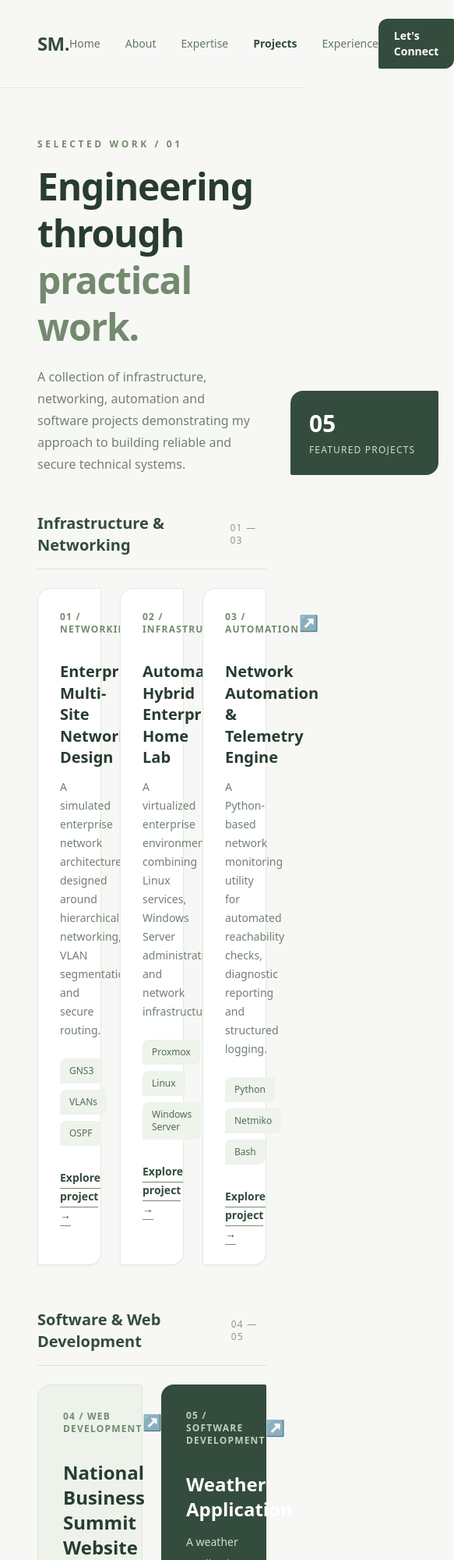
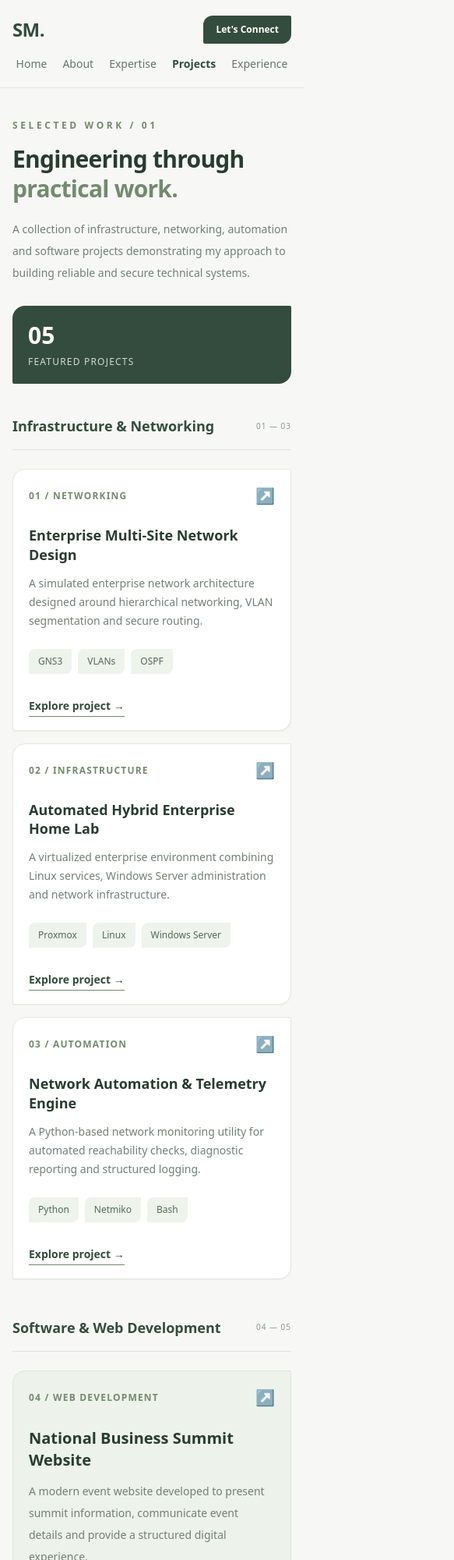
Before and after one commit to SechabaL/sechaba-static-portfolio, a plain HTML site: page projects.html in a window 390 px wide. Shown: the top 2000 px of the page at 78% size, 583 px wide, since content can reach past the window. Drawn offline with nearby package versions, Linux system fonts and the light colour scheme.

Commit message:
Improve Projects page responsive layout

```diff
--- a/projects.html
+++ b/projects.html
@@ -11,11 +11,14 @@
 <body class="bg-[#F7F8F5] text-[#283C30] font-sans">
 
     <!-- Navigation -->
-    <header class="px-12 py-6 border-b border-[#E3E8E1] bg-[#F7F8F5]">
-        <nav class="max-w-7xl mx-auto flex items-center justify-between">
-            <a href="index.html" class="text-2xl font-bold tracking-tight text-[#344C3D]">SM.</a>
+    <header class="px-4 sm:px-6 lg:px-12 py-5 sm:py-6 border-b border-[#E3E8E1] bg-[#F7F8F5]">
+        <nav class="max-w-7xl mx-auto flex flex-wrap items-center justify-between gap-4">
 
-            <div class="flex items-center gap-8 text-sm font-medium text-[#66756A]">
+            <a href="index.html" class="text-2xl font-bold tracking-tight text-[#344C3D]">
+                SM.
+            </a>
+
+            <div class="order-3 w-full flex flex-wrap items-center justify-center gap-x-5 gap-y-3 text-sm font-medium text-[#66756A] md:order-none md:w-auto md:justify-start md:gap-8">
                 <a href="index.html" class="hover:text-[#344C3D]">Home</a>
                 <a href="about.html" class="hover:text-[#344C3D]">About</a>
                 <a href="expertise.html" class="hover:text-[#344C3D]">Expertise</a>
@@ -24,54 +27,77 @@
             </div>
 
             <a href="contact.html"
-               class="bg-[#344C3D] text-white px-5 py-3 text-sm font-semibold rounded-tl-xl rounded-br-xl rounded-tr-sm rounded-bl-sm hover:bg-[#496451]">
+               class="bg-[#344C3D] text-white px-4 sm:px-5 py-2.5 sm:py-3 text-xs sm:text-sm font-semibold rounded-tl-xl rounded-br-xl rounded-tr-sm rounded-bl-sm hover:bg-[#496451]">
                 Let's Connect
             </a>
+
         </nav>
     </header>
 
-    <main class="max-w-7xl mx-auto px-12 py-16">
+
+    <main class="max-w-7xl mx-auto px-4 sm:px-6 lg:px-12 py-10 sm:py-12 lg:py-16">
 
         <!-- Page Introduction -->
-        <section class="flex items-end justify-between gap-12 mb-12">
+        <section class="flex flex-col lg:flex-row lg:items-end lg:justify-between gap-7 lg:gap-12 mb-10 sm:mb-12">
+
             <div class="max-w-2xl">
+
                 <p class="text-xs uppercase tracking-[0.3em] font-bold text-[#738A6E] mb-4">
                     Selected Work / 01
                 </p>
 
-                <h1 class="text-5xl font-bold tracking-tight text-[#283C30] leading-tight">
+                <h1 class="text-3xl sm:text-4xl lg:text-5xl font-bold tracking-tight text-[#283C30] leading-tight">
                     Engineering through <span class="text-[#738A6E]">practical work.</span>
                 </h1>
 
-                <p class="text-[#718075] text-base leading-7 mt-5 max-w-xl">
+                <p class="text-[#718075] text-sm sm:text-base leading-7 mt-5 max-w-xl">
                     A collection of infrastructure, networking, automation and software projects
                     demonstrating my approach to building reliable and secure technical systems.
                 </p>
+
             </div>
 
-            <div class="bg-[#344C3D] text-white p-6 rounded-tl-2xl rounded-br-2xl rounded-tr-sm rounded-bl-sm min-w-[190px]">
+            <div class="bg-[#344C3D] text-white p-5 sm:p-6 rounded-tl-2xl rounded-br-2xl rounded-tr-sm rounded-bl-sm w-full sm:w-fit min-w-[190px]">
+
                 <p class="text-3xl font-bold">05</p>
-                <p class="text-xs text-[#D0DCCF] mt-2 uppercase tracking-widest">Featured Projects</p>
+
+                <p class="text-xs text-[#D0DCCF] mt-2 uppercase tracking-widest">
+                    Featured Projects
+                </p>
+
             </div>
+
         </section>
 
+
         <!-- Infrastructure Projects -->
-        <section class="mb-14">
-            <div class="flex items-center justify-between border-b border-[#DDE5DC] pb-4 mb-6">
-                <h2 class="text-xl font-bold text-[#344C3D]">Infrastructure & Networking</h2>
-                <span class="text-xs uppercase tracking-widest text-[#8A998D]">01 — 03</span>
+        <section class="mb-12 sm:mb-14">
+
+            <div class="flex items-center justify-between border-b border-[#DDE5DC] pb-4 mb-6 gap-4">
+
+                <h2 class="text-lg sm:text-xl font-bold text-[#344C3D]">
+                    Infrastructure & Networking
+                </h2>
+
+                <span class="text-[10px] sm:text-xs uppercase tracking-widest text-[#8A998D] shrink-0">
+                    01 — 03
+                </span>
+
             </div>
 
-            <div class="grid grid-cols-3 gap-6">
+
+            <div class="grid grid-cols-1 sm:grid-cols-2 lg:grid-cols-3 gap-4 sm:gap-5 lg:gap-6">
+
 
                 <!-- Project 1 -->
-                <article class="bg-white border border-[#E4EAE2] p-7 rounded-tl-2xl rounded-br-2xl rounded-tr-sm rounded-bl-sm shadow-sm hover:shadow-md transition">
-                    <div class="flex items-center justify-between mb-8">
+                <article class="bg-white border border-[#E4EAE2] p-5 sm:p-6 lg:p-7 rounded-tl-2xl rounded-br-2xl rounded-tr-sm rounded-bl-sm shadow-sm hover:shadow-md transition">
+
+                    <div class="flex items-center justify-between mb-6 sm:mb-8">
                         <span class="text-xs font-bold tracking-widest text-[#738A6E]">01 / NETWORKING</span>
                         <span class="text-[#738A6E] text-xl">↗</span>
                     </div>
 
-                    <h3 class="text-xl font-bold leading-snug mb-3">
+                    <h3 class="text-lg sm:text-xl font-bold leading-snug mb-3">
                         Enterprise Multi-Site Network Design
                     </h3>
 
@@ -89,16 +115,19 @@
                     <a href="projects/network-design.html" class="text-sm font-bold text-[#344C3D] border-b border-[#738A6E] pb-1 hover:text-[#738A6E]">
                         Explore project →
                     </a>
+
                 </article>
 
+
                 <!-- Project 2 -->
-                <article class="bg-white border border-[#E4EAE2] p-7 rounded-tl-2xl rounded-br-2xl rounded-tr-sm rounded-bl-sm shadow-sm hover:shadow-md transition">
-                    <div class="flex items-center justify-between mb-8">
+                <article class="bg-white border border-[#E4EAE2] p-5 sm:p-6 lg:p-7 rounded-tl-2xl rounded-br-2xl rounded-tr-sm rounded-bl-sm shadow-sm hover:shadow-md transition">
+
+                    <div class="flex items-center justify-between mb-6 sm:mb-8">
                         <span class="text-xs font-bold tracking-widest text-[#738A6E]">02 / INFRASTRUCTURE</span>
                         <span class="text-[#738A6E] text-xl">↗</span>
                     </div>
 
-                    <h3 class="text-xl font-bold leading-snug mb-3">
+                    <h3 class="text-lg sm:text-xl font-bold leading-snug mb-3">
                         Automated Hybrid Enterprise Home Lab
                     </h3>
 
@@ -116,16 +145,19 @@
                     <a href="projects/enterprise-home-lab.html" class="text-sm font-bold text-[#344C3D] border-b border-[#738A6E] pb-1 hover:text-[#738A6E]">
                         Explore project →
                     </a>
+
                 </article>
 
+
                 <!-- Project 3 -->
-                <article class="bg-white border border-[#E4EAE2] p-7 rounded-tl-2xl rounded-br-2xl rounded-tr-sm rounded-bl-sm shadow-sm hover:shadow-md transition">
-                    <div class="flex items-center justify-between mb-8">
+                <article class="bg-white border border-[#E4EAE2] p-5 sm:p-6 lg:p-7 rounded-tl-2xl rounded-br-2xl rounded-tr-sm rounded-bl-sm shadow-sm hover:shadow-md transition">
+
+                    <div class="flex items-center justify-between mb-6 sm:mb-8">
                         <span class="text-xs font-bold tracking-widest text-[#738A6E]">03 / AUTOMATION</span>
                         <span class="text-[#738A6E] text-xl">↗</span>
                     </div>
 
-                    <h3 class="text-xl font-bold leading-snug mb-3">
+                    <h3 class="text-lg sm:text-xl font-bold leading-snug mb-3">
                         Network Automation & Telemetry Engine
                     </h3>
 
@@ -143,35 +175,50 @@
                     <a href="projects/network-automation.html" class="text-sm font-bold text-[#344C3D] border-b border-[#738A6E] pb-1 hover:text-[#738A6E]">
                         Explore project →
                     </a>
+
                 </article>
 
             </div>
         </section>
 
+
         <!-- Software Projects -->
         <section>
-            <div class="flex items-center justify-between border-b border-[#DDE5DC] pb-4 mb-6">
-                <h2 class="text-xl font-bold text-[#344C3D]">Software & Web Development</h2>
-                <span class="text-xs uppercase tracking-widest text-[#8A998D]">04 — 05</span>
+
+            <div class="flex items-center justify-between border-b border-[#DDE5DC] pb-4 mb-6 gap-4">
+
+                <h2 class="text-lg sm:text-xl font-bold text-[#344C3D]">
+                    Software & Web Development
+                </h2>
+
+                <span class="text-[10px] sm:text-xs uppercase tracking-widest text-[#8A998D] shrink-0">
+                    04 — 05
+                </span>
+
             </div>
 
-            <div class="grid grid-cols-2 gap-6">
+
+            <div class="grid grid-cols-1 lg:grid-cols-2 gap-4 sm:gap-5 lg:gap-6">
+
 
                 <!-- Project 4 -->
-                <article class="bg-[#EDF2EA] border border-[#DDE6DA] p-8 rounded-tl-2xl rounded-br-2xl rounded-tr-sm rounded-bl-sm">
-                    <div class="flex items-center justify-between mb-8">
+                <article class="bg-[#EDF2EA] border border-[#DDE6DA] p-5 sm:p-6 lg:p-8 rounded-tl-2xl rounded-br-2xl rounded-tr-sm rounded-bl-sm">
+
+                    <div class="flex items-center justify-between mb-6 sm:mb-8">
                         <span class="text-xs font-bold tracking-widest text-[#738A6E]">04 / WEB DEVELOPMENT</span>
                         <span class="text-[#738A6E] text-xl">↗</span>
                     </div>
 
-                    <h3 class="text-2xl font-bold mb-3">National Business Summit Website</h3>
+                    <h3 class="text-xl sm:text-2xl font-bold mb-3">
+                        National Business Summit Website
+                    </h3>
 
                     <p class="text-sm text-[#718075] leading-7 max-w-lg mb-7">
                         A modern event website developed to present summit information,
                         communicate event details and provide a structured digital experience.
                     </p>
 
-                    <div class="flex gap-2 mb-7">
+                    <div class="flex flex-wrap gap-2 mb-7">
                         <span class="bg-white text-[#526B55] text-xs px-3 py-2 rounded-tl-lg rounded-br-lg">Next.js</span>
                         <span class="bg-white text-[#526B55] text-xs px-3 py-2 rounded-tl-lg rounded-br-lg">Tailwind CSS</span>
                         <span class="bg-white text-[#526B55] text-xs px-3 py-2 rounded-tl-lg rounded-br-lg">Vercel</span>
@@ -180,23 +227,28 @@
                     <a href="projects/national-business-summit.html" class="text-sm font-bold text-[#344C3D] border-b border-[#738A6E] pb-1 hover:text-[#738A6E]">
                         Explore project →
                     </a>
+
                 </article>
 
+
                 <!-- Project 5 -->
-                <article class="bg-[#344C3D] text-white p-8 rounded-tl-2xl rounded-br-2xl rounded-tr-sm rounded-bl-sm">
-                    <div class="flex items-center justify-between mb-8">
+                <article class="bg-[#344C3D] text-white p-5 sm:p-6 lg:p-8 rounded-tl-2xl rounded-br-2xl rounded-tr-sm rounded-bl-sm">
+
+                    <div class="flex items-center justify-between mb-6 sm:mb-8">
                         <span class="text-xs font-bold tracking-widest text-[#C0D0BC]">05 / SOFTWARE DEVELOPMENT</span>
                         <span class="text-[#C0D0BC] text-xl">↗</span>
                     </div>
 
-                    <h3 class="text-2xl font-bold mb-3">Weather Application</h3>
+                    <h3 class="text-xl sm:text-2xl font-bold mb-3">
+                        Weather Application
+                    </h3>
 
                     <p class="text-sm text-[#D0DCCF] leading-7 max-w-lg mb-7">
                         A weather application integrating location search and live forecast
                         data, with current conditions, hourly forecasts and weekly summaries.
                     </p>
 
-                    <div class="flex gap-2 mb-7">
+                    <div class="flex flex-wrap gap-2 mb-7">
                         <span class="bg-[#496451] text-white text-xs px-3 py-2 rounded-tl-lg rounded-br-lg">Next.js</span>
                         <span class="bg-[#496451] text-white text-xs px-3 py-2 rounded-tl-lg rounded-br-lg">TypeScript</span>
                         <span class="bg-[#496451] text-white text-xs px-3 py-2 rounded-tl-lg rounded-br-lg">Open-Meteo</span>
@@ -205,6 +257,7 @@
                     <a href="projects/weather-application.html" class="text-sm font-bold text-white border-b border-[#AFC2AA] pb-1 hover:text-[#C0D0BC]">
                         Explore project →
                     </a>
+
                 </article>
 
             </div>
@@ -212,16 +265,34 @@
 
     </main>
 
+
     <!-- Footer -->
-    <footer class="bg-[#283C30] text-white px-12 py-8 mt-16">
-        <div class="max-w-7xl mx-auto flex items-center justify-between">
-            <p class="text-sm font-semibold">Sechaba Mohale <span class="text-[#AFC2AA]">/</span> DevSecOps & Infrastructure Engineer</p>
+    <footer class="bg-[#283C30] text-white px-4 sm:px-6 lg:px-12 py-7 sm:py-8 mt-10 sm:mt-16">
 
-            <div class="flex gap-6 text-sm text-[#D0DCCF]">
-                <a href="https://github.com/SechabaL/" target="_blank" class="hover:text-white">GitHub</a>
-                <a href="https://linkedin.com/in/sechaba-l-mohale-b29096228" target="_blank" class="hover:text-white">LinkedIn</a>
-                <a href="contact.html" class="hover:text-white">Contact</a>
+        <div class="max-w-7xl mx-auto flex flex-col sm:flex-row items-center justify-between gap-5 text-center sm:text-left">
+
+            <p class="text-sm font-semibold leading-6">
+                Sechaba Mohale
+                <span class="text-[#AFC2AA]">/</span>
+                DevSecOps & Infrastructure Engineer
+            </p>
+
+            <div class="flex flex-wrap items-center justify-center gap-5 sm:gap-6 text-sm text-[#D0DCCF]">
+
+                <a href="https://github.com/SechabaL/" target="_blank" class="hover:text-white">
+                    GitHub
+                </a>
+
+                <a href="https://linkedin.com/in/sechaba-l-mohale-b29096228" target="_blank" class="hover:text-white">
+                    LinkedIn
+                </a>
+
+                <a href="contact.html" class="hover:text-white">
+                    Contact
+                </a>
+
             </div>
+
         </div>
     </footer>
 
```
